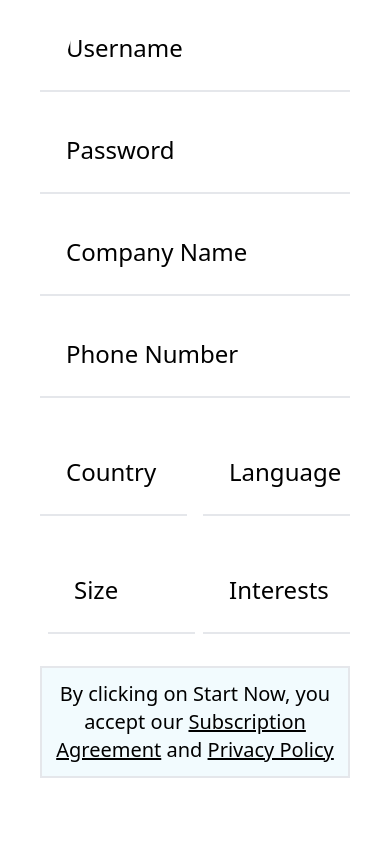
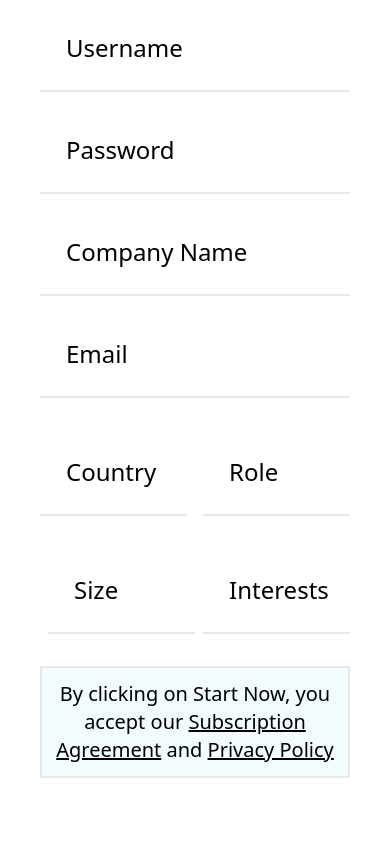
Before and after one commit to Mr-Randell/aim-front-end, a React (Vite) app: page /signup in a window 390 px wide. Shown: the top 844 px of the page. Built offline with nearby package versions, Linux system fonts and the light colour scheme; no server answers.

Commit message:
Feat: updated & resolved bugs with updates from Hafsa on dashboard

```diff
--- a/src/App.jsx
+++ b/src/App.jsx
@@ -12,19 +12,20 @@ function App() {
   const [count, setCount] = useState(0)
 
   return <>
-    <NavBar/>
+    {/* <NavBar/> */}
     {/* <div className="container flex-col items-center h-screen mx-auto"> */}
       <Routes>
         <Route path="/" element={ <Overview />} />
         <Route path="/signup" element={ <Signup />} />
         <Route path="/login" element={ <Login />} />
-        <Route path="/dashboard" element={ <Dashboard />} />
-        <Route path="/*" element={<Main />} />
+        <Route path="/*" element={ <Main />} />
+        {/* <Route path="/dashboard" element={ <Dashboard />} /> */}
+        {/* <Route path="/*" element={<Main />} /> */}
       </Routes>
       {/* <Login /> */}
       {/* <UserInventoryForm /> */}
       {/* <Signup /> */}
-      <Footer />
+      {/* <Footer /> */}
     {/* </div> */}
   </>
 }
--- a/src/components/dashboard/SideBar.jsx
+++ b/src/components/dashboard/SideBar.jsx
@@ -38,7 +38,7 @@ const SideBar = () => {
       ],
     },
     {
-      title: "Apps",
+      title: "Locations",
       links: [
         {
           name: "Profile-Form",
--- a/src/pages/Dashboard.jsx
+++ b/src/pages/Dashboard.jsx
@@ -4,7 +4,7 @@ import { BiDotsVerticalRounded } from "react-icons/bi"
 
 const Dashboard = () => {
   return (
-    <section id="inventories">
+    <section id="dashboard">
         <div className="container flex flex-col h-screen items-center px-6 mx-auto justify-center">
             {/* Top Items */}
             <div className="container flex flex-col justify-center pt-6 mx-auto mt-10 space-y-12 md:space-y-0 md:space-x-10 md:flex-row">
--- a/src/pages/Dashboard/Assets.jsx
+++ b/src/pages/Dashboard/Assets.jsx
@@ -42,7 +42,7 @@ function Assets() {
                       Status
                     </th>
                     <th className="px-5 py-3 border-b-2 border-gray-200 bg-gray-100 text-left text-xs font-semibold text-gray-700 uppercase tracking-wider">
-                      Realeased Year
+                      Released Year
                     </th>
                     <th className="px-5 py-3 border-b-2 border-gray-200 bg-gray-100 text-left text-xs font-semibold text-gray-700 uppercase tracking-wider">
                       Action
--- a/src/pages/Dashboard/Main.jsx
+++ b/src/pages/Dashboard/Main.jsx
@@ -17,7 +17,6 @@ function Main() {
         {activeMenu ? (
           <div className="w-72 fixed sidebar shadow-2xl ">
             <SideBar />
-            //{" "}
           </div>
         ) : (
           <div className="w-0">
@@ -42,7 +41,7 @@ function Main() {
                 pages
                 <Route path="/assets" element={<Assets />} />
                 <Route path="/employees" element={<Employees />} />
-                apps
+                locations
                 <Route path="/Profile-Form" element={<ProfileForm />} />
               </Routes>
             </div>
--- a/src/pages/Overview.jsx
+++ b/src/pages/Overview.jsx
@@ -1,9 +1,11 @@
 import React from 'react'
 import { Link } from 'react-router-dom'
-import { Performance, Features, Hero, Inventories } from "../components";
+import { Performance, Features, Hero, NavBar, Footer } from "../components";
 
 const Discover = () => {
   return (
+    <>
+      <NavBar />
       <section id="hero" className="flex flex-col px-6 pt-[6rem] mx-auto max-w-screen">
         <div className="container flex flex-col-reverse h-screen items-center px-6 mx-auto mt-10 space-y-0 md:space-y-0 md:flex-row">
           {/* Left Items */}
@@ -28,8 +30,9 @@ const Discover = () => {
         <Performance />
         <Features />
         <Hero />
-      {/* <Inventories /> */}
       </section>
+      <Footer />
+    </>
   )
 }
 
--- a/src/pages/Signup.jsx
+++ b/src/pages/Signup.jsx
@@ -39,13 +39,13 @@ const Signup = () => {
           </div>
           <div className="relative border-0 border-b-2 p-3 placeholder:text-2xl placeholder-current mb-3 px-2">
             <input
-              id="phone"
-              name="phone_number"
-              type="tel"
+              id="email"
+              name="email"
+              type="text"
               className="peer text-2xl w-full p-4 placeholder-transparent transition duration-200"
-              placeholder="Phone Number"
+              placeholder="Email"
             />
-            <label for="phone" className="absolute text-2xl font-semibold text-opacity-80 left-0 -top-2 bg-white p-0.5 transition-all peer-placeholder-shown:top-7 peer-placeholder-shown:font-normal mx-6 transition duration-200 input-text">Phone Number</label>
+            <label for="email" className="absolute text-2xl font-semibold text-opacity-80 left-0 -top-2 bg-white p-0.5 transition-all peer-placeholder-shown:top-7 peer-placeholder-shown:font-normal mx-6 transition duration-200 input-text">Email</label>
           </div>
           {/* <input
             type="password"
@@ -88,13 +88,13 @@ const Signup = () => {
               /> */}
               <div className="relative border-0 border-b-2 p-3 placeholder:text-2xl placeholder-current mb-3 px-2">
                 <input
-                  id="language"
-                  name="language"
+                  id="role"
+                  name="role"
                   type="text"
                   className="peer text-2xl w-full p-4 placeholder-transparent transition duration-200"
-                  placeholder="Language"
+                  placeholder="Role"
                 />
-                <label for="language" className="absolute text-2xl font-semibold text-opacity-80 left-0 -top-2 bg-white p-0.5 transition-all peer-placeholder-shown:top-7 peer-placeholder-shown:font-normal mx-6 transition duration-200 input-text">Language</label>
+                <label for="role" className="absolute text-2xl font-semibold text-opacity-80 left-0 -top-2 bg-white p-0.5 transition-all peer-placeholder-shown:top-7 peer-placeholder-shown:font-normal mx-6 transition duration-200 input-text">Role</label>
               </div>
             </div>
           </div>
@@ -141,13 +141,13 @@ const Signup = () => {
               /> */}
               <div className="relative border-0 border-b-2 p-3 placeholder:text-2xl placeholder-current mb-3 px-2">
                 <input
-                  id="interests"
-                  name="interests"
+                  id="industry"
+                  name="industry"
                   type="text"
                   className="peer text-2xl w-full p-4 placeholder-transparent transition duration-200"
-                  placeholder="Primary Interests"
+                  placeholder="Industry"
                 />
-                <label for="interests" className="absolute text-2xl font-semibold text-opacity-80 left-0 -top-2 bg-white p-0.5 transition-all peer-placeholder-shown:top-7 peer-placeholder-shown:font-normal mx-6 transition duration-200 input-text">Primary Interests</label>
+                <label for="industry" className="absolute text-2xl font-semibold text-opacity-80 left-0 -top-2 bg-white p-0.5 transition-all peer-placeholder-shown:top-7 peer-placeholder-shown:font-normal mx-6 transition duration-200 input-text">Industry</label>
               </div>
             </div>
             <div className="md:hidden sm:block w-1/2 pl-2">
```
Also changed, not shown: src/pages/Dashboard/DashBoard.jsx (+28 -31 lines), 1 other file (tests, documents, lock files or other folders). Lines whose indentation alone changed are shown as unchanged.
